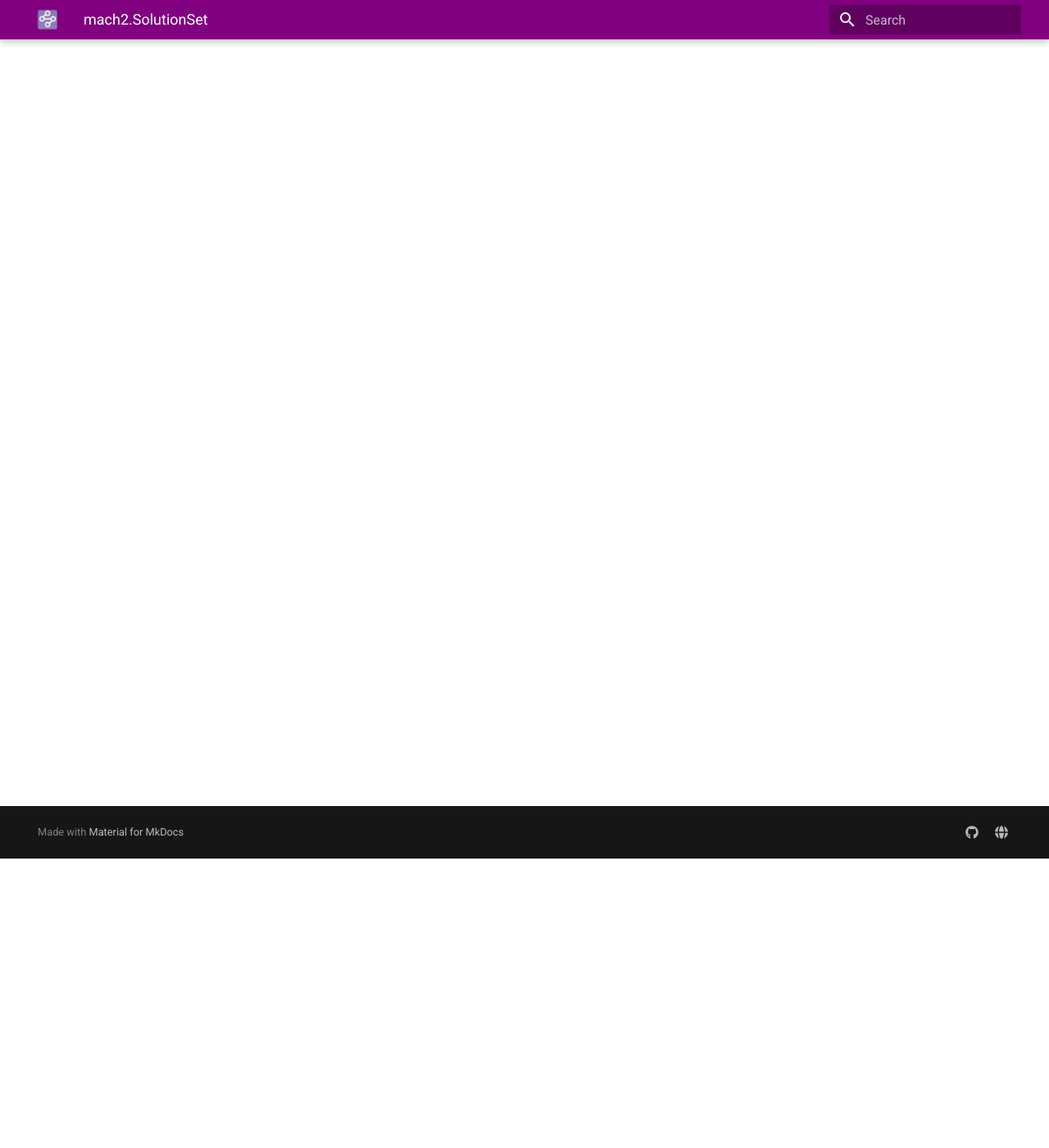
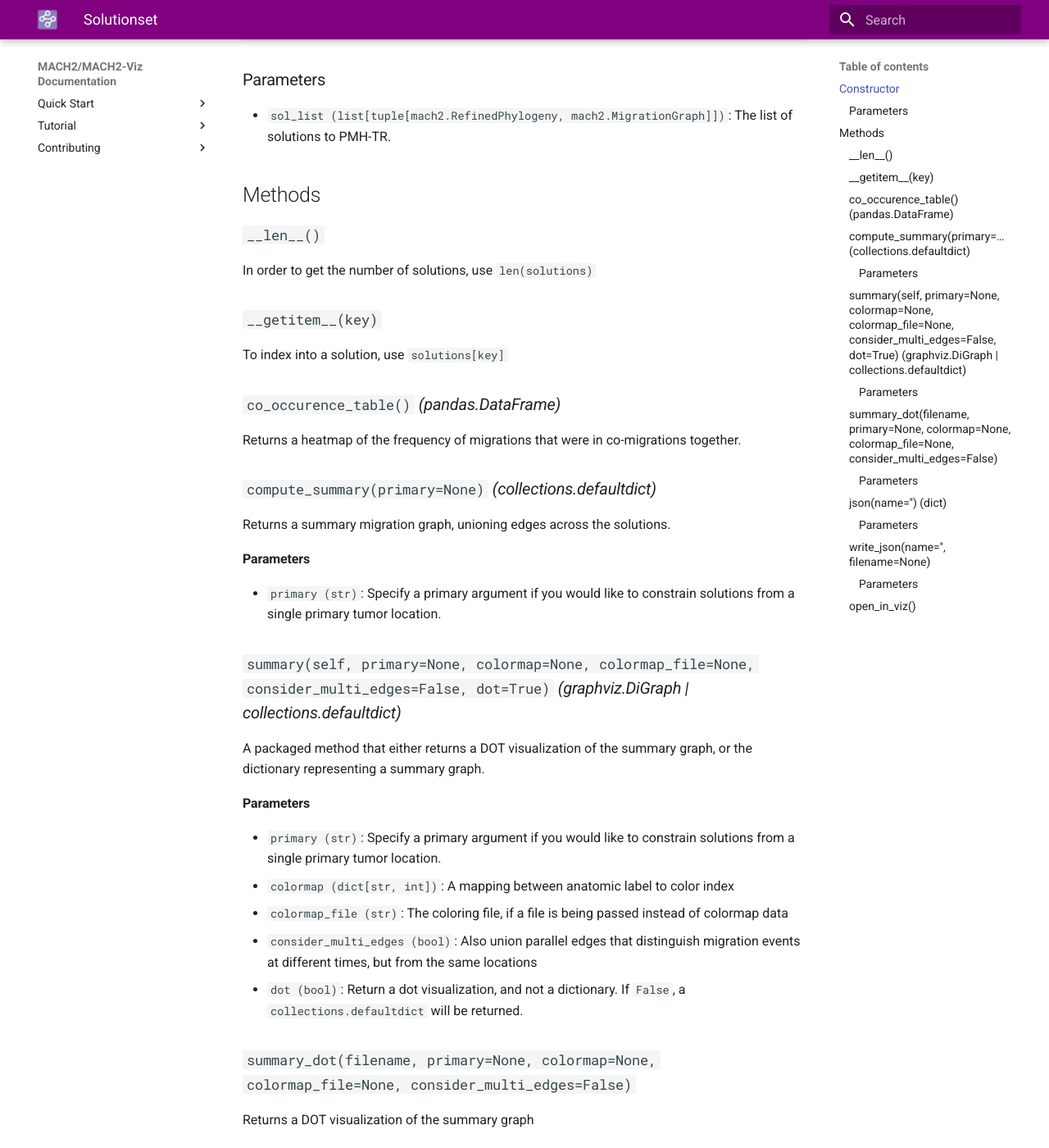
Before and after one commit to elkebir-group/mach2-docs, an MkDocs documentation site: the page built from doc/docs/docs/api/solutionset.md, in a window 1280 px wide and 1400 px high, scrolled down 353 px. Shown: the whole window at 82% size. Built offline with MkDocs 1.6.1 and Material for MkDocs 9.7.7, drawn with Linux system fonts in a browser that asks for light colours; some of the changed text lies outside the part shown.

Commit message:
solutionset

````diff
--- a/doc/docs/docs/api/solutionset.md
+++ b/doc/docs/docs/api/solutionset.md
@@ -1,3 +1,86 @@
+<!-- markdownlint-disable MD007 -->
+<!-- markdownlint-disable MD024 -->
+<!-- markdownlint-disable MD036 -->
+
 # `mach2.SolutionSet`
 
-Object containg a set of solutions (a refined phylogeny and a migration graph). This is returned by `mach2.MACH.solve`
+[(back)](../../tutorial.md)
+
+Object containg a set of solutions (a refined phylogeny and a migration graph). This is returned by [`mach2.MACH.solve`](https://elkebir-group.github.io/mach2-docs/docs/api/mach/#solvesolver-nsolutions-logfile-n_threads0-rawfalse).
+
+## Constructor
+
+``` py
+mach2.SolutionSet(sol_list)
+```
+
+### Parameters
+
+- `sol_list (list[tuple[mach2.RefinedPhylogeny, mach2.MigrationGraph]])`: The list of solutions to PMH-TR.
+
+## Methods
+
+### `__len__()`
+
+In order to get the number of solutions, use `len(solutions)`
+
+### `__getitem__(key)`
+
+To index into a solution, use `solutions[key]`
+
+### `co_occurence_table()` *(pandas.DataFrame)*
+
+Returns a heatmap of the frequency of migrations that were in co-migrations together.
+
+### `compute_summary(primary=None)` *(collections.defaultdict)*
+
+Returns a summary migration graph, unioning edges across the solutions.
+
+#### Parameters
+
+- `primary (str)`: Specify a primary argument if you would like to constrain solutions from a single primary tumor location.
+
+### `summary(self, primary=None, colormap=None, colormap_file=None, consider_multi_edges=False, dot=True)` *(graphviz.DiGraph | collections.defaultdict)*
+
+A packaged method that either returns a DOT visualization of the summary graph, or the dictionary representing a summary graph.
+
+#### Parameters
+
+- `primary (str)`: Specify a primary argument if you would like to constrain solutions from a single primary tumor location.
+- `colormap (dict[str, int])`: A mapping between anatomic label to color index
+- `colormap_file (str)`: The coloring file, if a file is being passed instead of colormap data
+- `consider_multi_edges (bool)`: Also union parallel edges that distinguish migration events at different times, but from the same locations
+- `dot (bool)`: Return a dot visualization, and not a dictionary. If `False`, a `collections.defaultdict` will be returned.
+
+### `summary_dot(filename, primary=None, colormap=None, colormap_file=None, consider_multi_edges=False)`
+
+Returns a DOT visualization of the summary graph
+
+#### Parameters
+
+- `filename (str)`: The name of the file being written to
+- `primary (str)`: Specify a primary argument if you would like to constrain solutions from a single primary tumor location.
+- `colormap (dict[str, int])`: A mapping between anatomic label to color index
+- `colormap_file (str)`: The coloring file, if a file is being passed instead of colormap data
+- `consider_multi_edges (bool)`: Also union parallel edges that distinguish migration events at different times, but from the same locations
+
+### `json(name='')` *(dict)*
+
+Returns a json object representing the solutions returned.
+
+#### Parameters
+
+- `name (str)`: Name of the solution set returned. Ex. `patient1`
+
+### `write_json(name='', filename=None)`
+
+Write json object representing the solutions returned to file
+
+#### Parameters
+
+- `name (str)`: Name of the solution set returned. Ex. `patient1`
+- `filename (str)`: The name of the file being written to
+
+### `open_in_viz()`
+
+Open the solution space in MACH2-Viz
````
